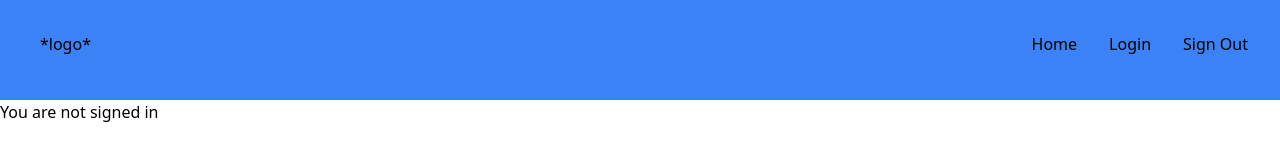
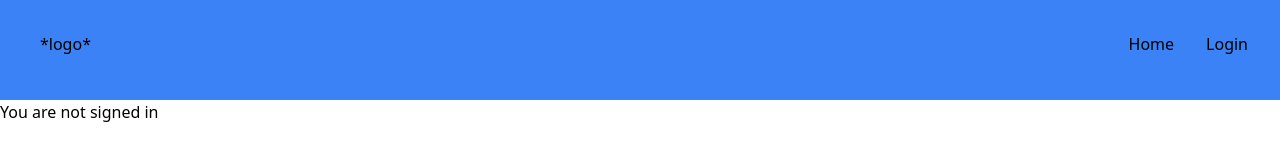
Before and after one commit to MyPropertyPal/my-property-pal-web, a Next.js app: page / in a window 1280 px wide. Shown: the top 160 px of the page. Built offline with nearby package versions, Linux system fonts and the light colour scheme; no server answers.

Commit message:
renders 2 navbars based on user status

```diff
--- a/app/Navigation.js
+++ b/app/Navigation.js
@@ -3,12 +3,13 @@ import React from "react";
 import { useRouter } from "next/navigation";
 import Link from "next/link";
 import { getAuth } from "firebase/auth";
-import { signOut } from "firebase/auth";
 import app from "./firebase/config";
+import { useAuthContext } from "./context/AuthContext";
 
 const auth = getAuth(app);
 
 function Header() {
+  const { user } = useAuthContext();
   const router = useRouter();
   const handleSignOut = async () => {
     try {
@@ -19,24 +20,32 @@ function Header() {
       console.error(err);
     }
   };
+  /**
+   * 2 nav bar layouts
+   * 1st: hero section for users who are not loggeg in
+   * 2nd: for users who are logged in
+   */
+
   return (
+    // not logged in
     <header className="bg-blue-500 flex h-[100px]">
-      {/* left side */}
+      {!user ? (
+        <>
           <p className=" flex flex-1 ml-10 mt-8">*logo*</p>
           {/* right side */}
+
           <ul className="flex flex-2  space-x-8 my-8 mr-8">
             <li>
-          <Link href="/">Home</Link>
+              <Link href="/">Home</Link>{" "}
             </li>
             <li>
-          <Link href="/Login">Login</Link>
-        </li>
-        <li>
-          {/* make pointer/ or a link?? */}
-          <div onClick={handleSignOut}>Sign Out</div>
+              <Link href="/Login">Login</Link>{" "}
             </li>
           </ul>
-      {/* add some links */}
+        </>
+      ) : (
+        <div onClick={handleSignOut}>Sign Out</div>
+      )}
     </header>
   );
 }
```
Lines whose indentation alone changed are shown as unchanged.
